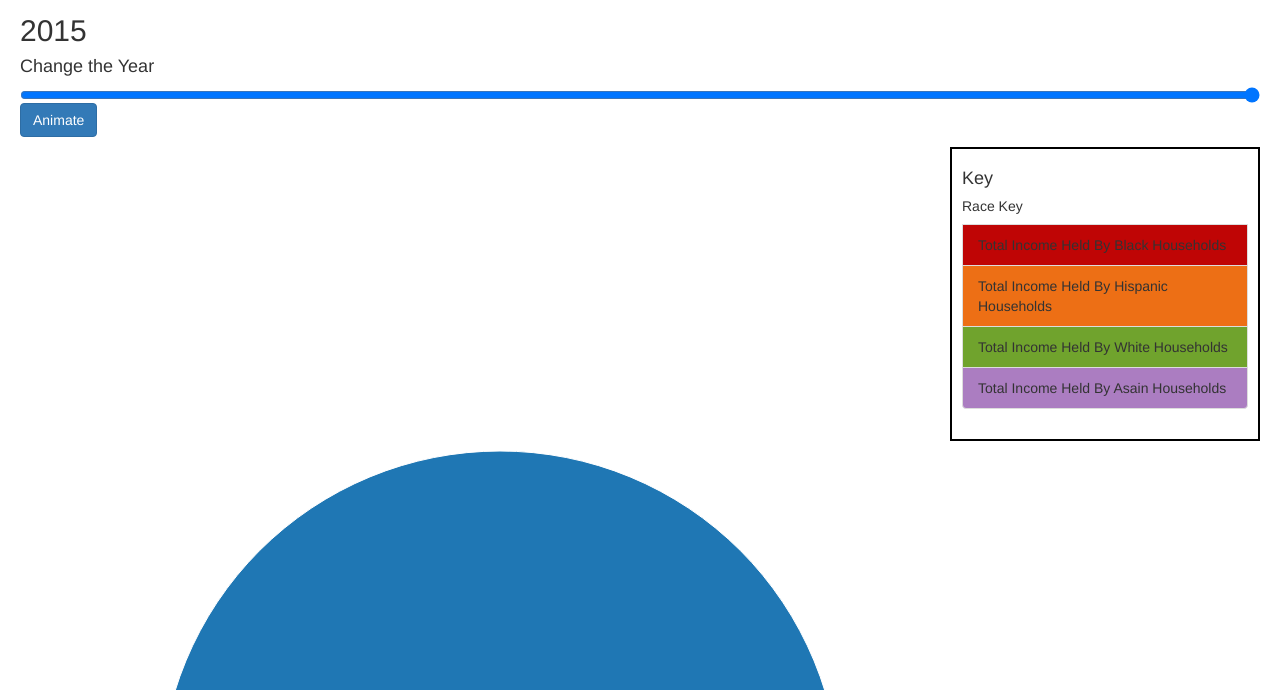
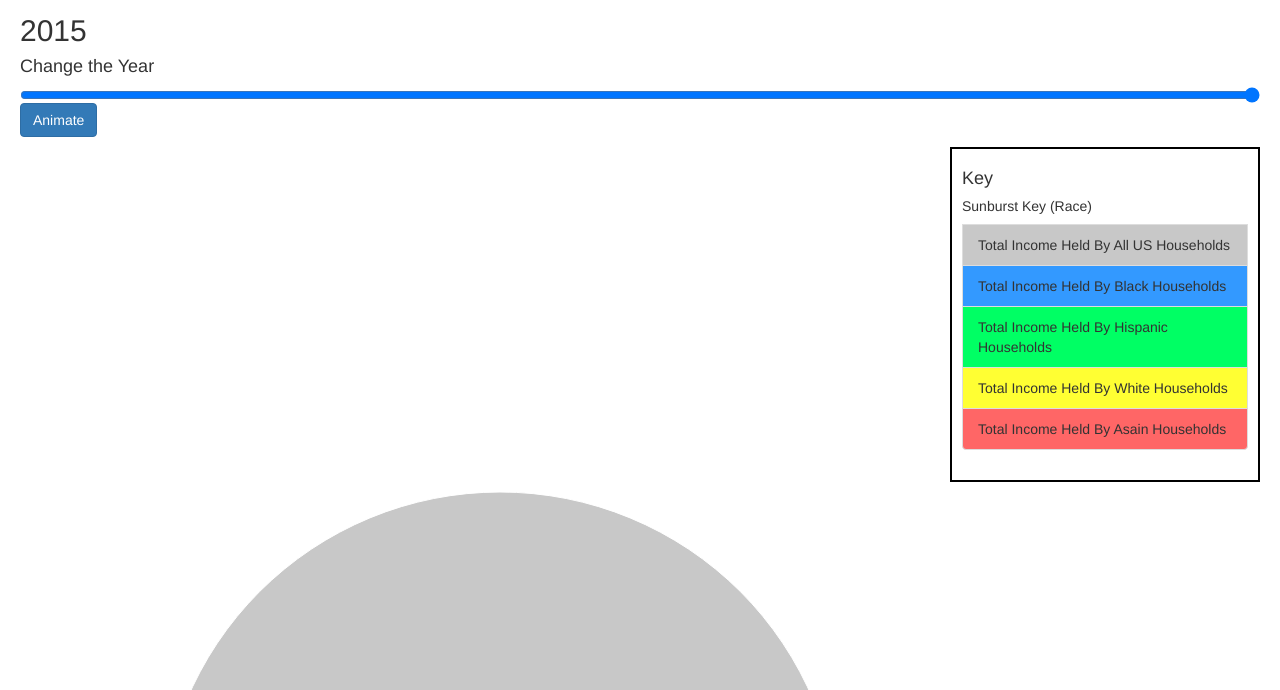
Before and after one commit to wxiang54/PROJ_d3--Team_Greg, a Flask app: page / in a window 1280 px wide. Shown: the part 165-855 px from the top of the page. Run offline with Flask 2, Linux system fonts and the light colour scheme; data that the repository does not hold is empty; parts of the project's set-up code (start-up, migrations or seed data) failed here and were passed over; some libraries are stand-ins or nearby versions.

Commit message:
its 3:17 am lord help

```diff
--- a/devlog.txt
+++ b/devlog.txt
@@ -84,3 +84,7 @@ amyX -- 2017-04-05 00:41
 
 reoK -- 2017-04-05 01:01
 - working on shading sub-arcs (buggy)
+
+williamX -- 2017-04-05 03:16
+- finished shading sub-arcs
+- fixed some minor glitched on animation-sunburst interactions (and discovered more)
--- a/static/css/stylesheet.css
+++ b/static/css/stylesheet.css
@@ -4,18 +4,22 @@
     border: 2px solid black;
 }
 
-#asain_key {
-    background-color:#ab7dc1;
+#household_key {
+    background-color:#C8C8C8;
+}
+
+#asian_key {
+    background-color:#FF6666;
 }
 
 #white_key {
-    background-color:#70a32d;
+    background-color:#FFFF33;
 }
 
 #hispanic_key {
-    background-color:#ed6f15;
+    background-color:#00FF64;
 }
 
 #black_key {
-    background-color:#bf0505;
+    background-color:#3399FF;
 }
--- a/static/js/script.js
+++ b/static/js/script.js
@@ -1,3 +1,32 @@
+var color = function(d) {
+    if (d.name == "US Citizens")
+	return d3.rgb(200, 200, 200);
+    if (d.name == "asian")
+	return d3.rgb(255, 102, 102);
+    if (d.name == "white")
+	return d3.rgb(255, 255, 51);
+    if (d.name == "black")
+	return d3.rgb(0, 255, 100);
+    if (d.name == "hispanic")
+	return d3.rgb(51, 153, 255);
+
+    //now down to quints
+    var pc = color(d.parent);
+
+    if (d.name == "quint_one")
+	return pc.brighter(1.3);
+    if (d.name == "quint_two")
+	return pc.brighter(1);
+    if (d.name == "quint_three")
+	return pc.brighter(0.5)
+    if (d.name == "quint_four")
+	return pc.darker(0.5);
+    if (d.name == "quint_five")
+	return pc.darker(1);
+
+    else return d3.rgb(255, 255, 255);
+}
+
 var width = 960,
     height = 700,
     radius = (Math.min(width, height) / 2) - 10;
@@ -9,8 +38,6 @@ var x = d3.scale.linear()
 
 var y = d3.scale.sqrt()
     .range([0, radius]);
-
-var color = d3.scale.category20();
 
 var partition = d3.layout.partition()
     .value(function(d) { return d.size; });
@@ -28,12 +55,11 @@ var svg = d3.select("body").append("svg")
     .attr("transform", "translate(" + width / 2 + "," + (height / 2) + ")");
 
 
-var currentRoot;
+var currentRoot, realRoot, path, text;
 var click = function click(d) {
-
     currentRoot = d;
     svg.transition()
-	.duration(750)
+	.duration(0)
 	.tween("scale", function() {
 	    var xd = d3.interpolate(x.domain(), [d.x, d.x + d.dx]),
 		yd = d3.interpolate(y.domain(), [d.y, 1]),
@@ -43,6 +69,34 @@ var click = function click(d) {
 	.selectAll("path")
 	.attrTween("d", function(d) { return function() { return arc(d); }; });
     // console.log(d);
+
+    // fade out all text elements
+    text.transition()
+	.attr("opacity", 0)
+	.text(function(d){
+	    if (d.name != "US Citizens") {
+		return formatNumber(d.value);
+	    } else {
+		return "";
+	    }
+	});
+    ;
+
+    path.transition()
+        .duration(450)
+        .attrTween("d", arcTween(d))
+        .each("end", function(e, i) {
+            // check if the animated element's data e lies within the visible angle span given in d
+            if (e.x >= d.x && e.x < (d.x + d.dx)) {
+		// get a selection of the associated text element
+		var arcText = d3.select(this.parentNode).select("text");
+		// fade in the text element and recalculate positions
+		arcText.transition().duration(50)
+                    .attr("opacity", 1)
+                    .attr("transform", function() { return "rotate(" + computeTextRotation(e) + ")" })
+                    .attr("x", function(d) { return y(d.y); });
+            }
+        });
 }
 
 d3.select(self.frameElement).style("height", height + "px");
@@ -73,6 +127,7 @@ var updateYear = function(e) {
     var input = {'year': slider.value};
     $.get("/getData", input, function(root) {
 	root = JSON.parse(root);
+	realRoot = currentRoot = root;
 	var g = svg.selectAll("g");
 	g.selectAll("text").remove();
 
@@ -86,9 +141,15 @@ var updateYear = function(e) {
             .attr("y", function(d) { return x(d.x); })
             .attr("dx", "6") // margin
             .attr("dy", ".35em") // vertical-align
-        .attr("color", "black")
+	    .attr("color", function(d) {
+		if (d.name == "US Citizens") {
+		    return "white";
+		}
+		else return "black";
+	    })
             .attr("style", 'font-family: "Helvetica Neue", Helvetica, Arial, sans-serif;')
             .text(function(d) { return formatNumber(d.value); });
+
 
 	click(currentRoot);
     });
@@ -115,7 +176,7 @@ var animate = function(e) {
 	    clearInterval(intervalID);
 	    stop(e);
 	}
-    }, 200); //change this for timer
+    }, 1000); //change this for timer
 };
 
 var stop = function(e) {
@@ -160,14 +221,17 @@ var setup = function() {
     var input = {'year': slider.value};
     $.get("/getData", input, function(root) {
 	root = JSON.parse(root);
-	currentRoot = root;
+	currentRoot = realRoot = root;
 	var g = svg.selectAll("g")
 	    .data(partition.nodes(root))
 	    .enter().append("g");
-	var path = g.append("path")
+	path = g.append("path")
             .attr("d", arc)
             .style("fill", function(d) {
-          return color(d.name);
+		return color(d);
+	    })
+
+
 		//  if (d.children) return color(d.name);
 		//  else {
 		//    var quint;
@@ -181,38 +245,23 @@ var setup = function() {
 		//    console.log(shades);
 		//    return shades[quint-1];
 		//  }
-         })
 		   .on("click", click)
-    var text = g.append("text")
+		   text = g.append("text")
 		   .attr("transform", function(d) {
                 return "rotate(" + computeTextRotation(d) + ")"; })
 		   .attr("x", function(d) { return y(d.y); })
 		   .attr("dx", "6") // margin
 		   .attr("dy", ".35em") // vertical-align
-            .attr("color", "black")
+		   .attr("color", function(d) {
+		       if (d.name == "US Citizens") {
+			   console.log("WHITE");
+			   return "white";
+		       }
+		       else return "black";
+		   })
             .attr("style", 'font-family: "Helvetica Neue", Helvetica, Arial, sans-serif;')
             .text(function(d) { return formatNumber(d.value); });
 
-    function click(d) {
-       // fade out all text elements
-       text.transition().attr("opacity", 0);
-
-       path.transition()
-         .duration(750)
-         .attrTween("d", arcTween(d))
-         .each("end", function(e, i) {
-             // check if the animated element's data e lies within the visible angle span given in d
-             if (e.x >= d.x && e.x < (d.x + d.dx)) {
-               // get a selection of the associated text element
-               var arcText = d3.select(this.parentNode).select("text");
-               // fade in the text element and recalculate positions
-               arcText.transition().duration(750)
-                 .attr("opacity", 1)
-                 .attr("transform", function() { return "rotate(" + computeTextRotation(e) + ")" })
-                 .attr("x", function(d) { return y(d.y); });
-             }
-         });
-     };
     });
 };
 
--- a/templates/finished.html
+++ b/templates/finished.html
@@ -26,11 +26,12 @@
     <div id="key" style="padding: 10px;">
       <h4>Key</h4>
       <ul class="list-group">
-	<h5>Race Key</h5>
+	<h5>Sunburst Key (Race)</h5>
+	<li class="list-group-item" id="household_key">Total Income Held By All US Households</li>
 	<li class="list-group-item" id="black_key">Total Income Held By Black Households</li>
 	<li class="list-group-item" id="hispanic_key">Total Income Held By Hispanic Households</li>
 	<li class="list-group-item" id="white_key">Total Income Held By White Households</li>
-	<li class="list-group-item" id="asain_key">Total Income Held By Asain Households</li>
+	<li class="list-group-item" id="asian_key">Total Income Held By Asain Households</li>
       </ul>
     </div>
 
```
Also changed, not shown: utils/black.csv (+14 -14 lines). Lines whose indentation alone changed are shown as unchanged.
